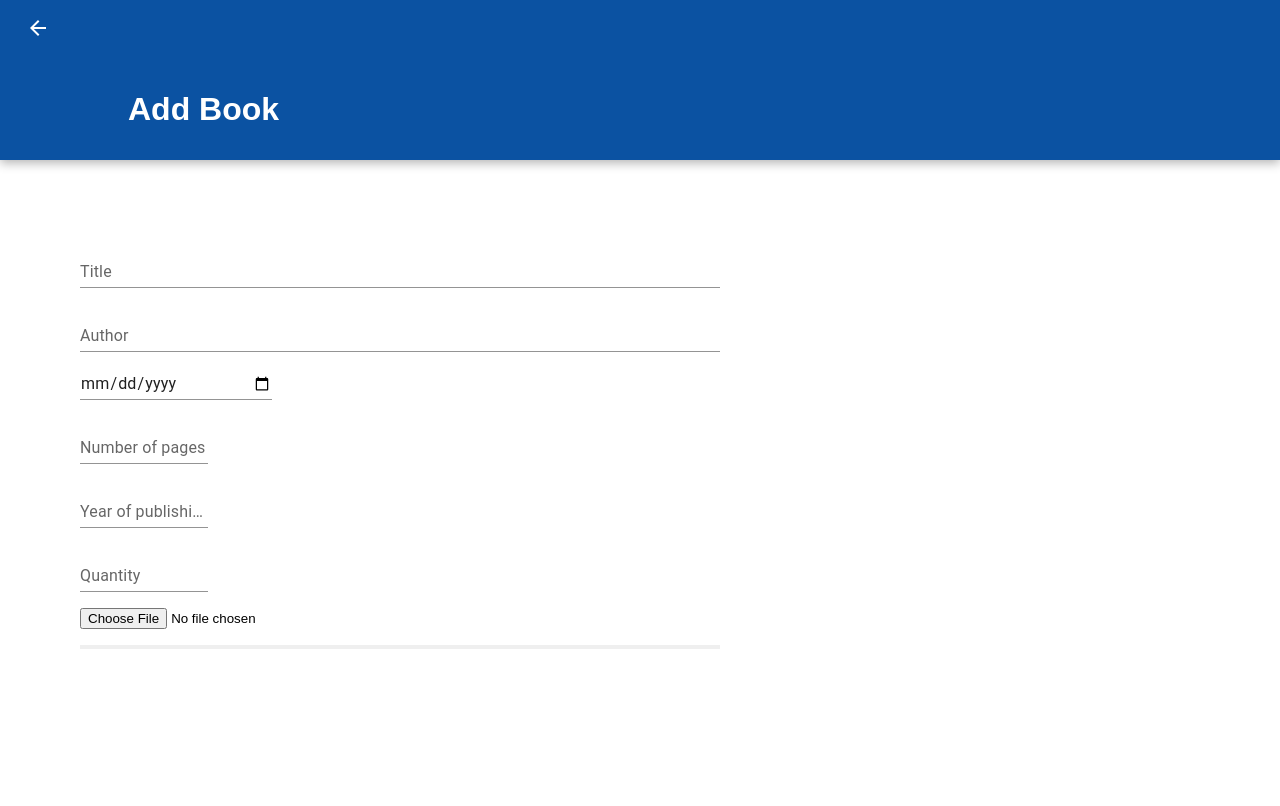
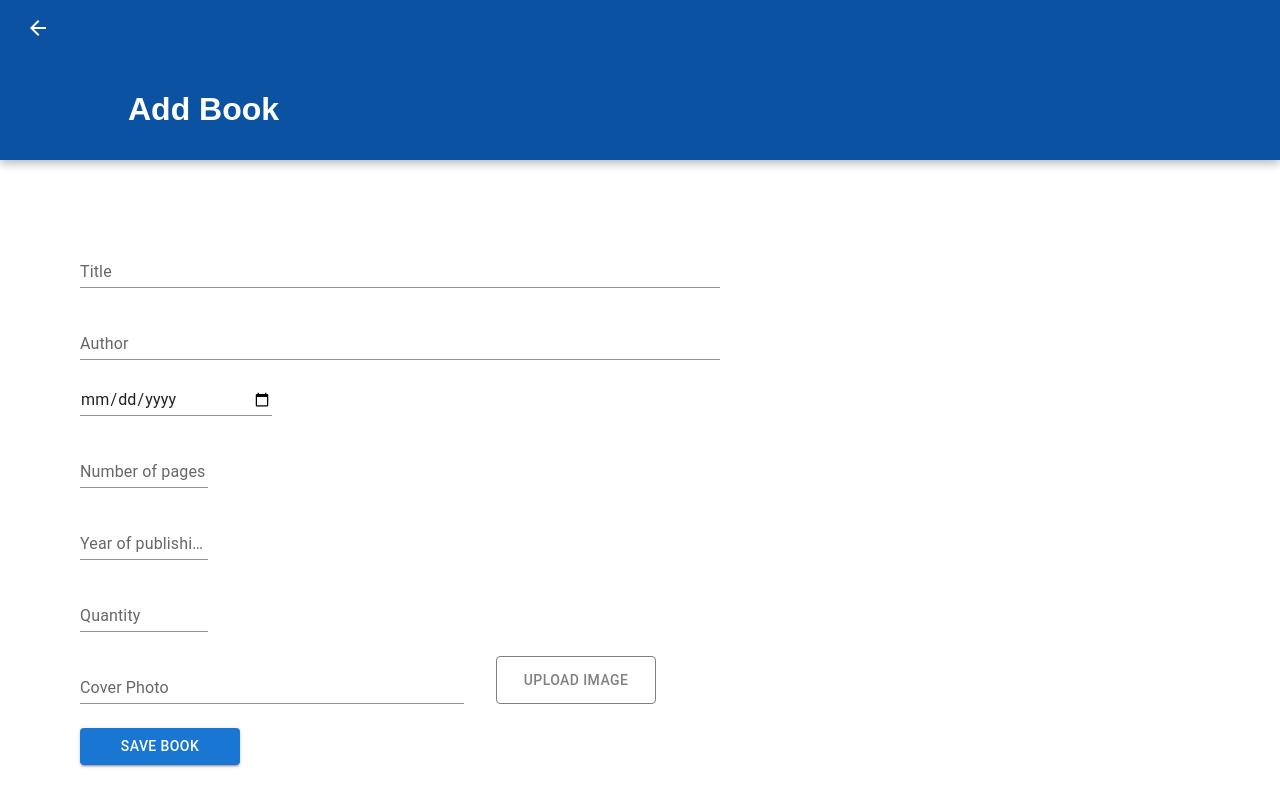
Before and after one commit to fdjokic/book-app-crud, a React (Create React App) app: page /add-book in a window 1280 px wide. Shown: the top 806 px of the page. Built offline with nearby package versions, Linux system fonts and the light colour scheme; no server answers.

Commit message:
feat: form POST

```diff
--- a/src/App.tsx
+++ b/src/App.tsx
@@ -4,7 +4,7 @@ import { TableComponent } from "./components/Table/TableComponent";
 import { Loading } from "./components/Loading/Loading";
 import { Route, Routes } from "react-router";
 import { BrowserRouter as Router } from "react-router-dom";
-import { AddBook } from "./pages/AddBook";
+import { HandleBook } from "./pages/HandleBook";
 import { ToastContainer } from "react-toastify";
 import "react-toastify/dist/ReactToastify.css";
 import { Error } from "./pages/Error";
@@ -16,7 +16,7 @@ function App() {
       <Router>
         <Routes>
           <Route path="/" element={<TableComponent />} />
-          <Route path="/add-book" element={<AddBook />} />
+          <Route path="/add-book" element={<HandleBook />} />
           <Route path="*" element={<Error />} />
         </Routes>
       </Router>
--- /dev/null
+++ b/src/components/Buttons/Btn.tsx
@@ -0,0 +1,49 @@
+import { Button } from "@mui/material";
+import React from "react";
+
+interface IButton {
+  variant: any;
+  onClick?: (e: React.FormEvent) => void;
+  width: string;
+  title: string;
+  children?: any;
+  component?: any;
+}
+
+export const Btn = ({
+  variant,
+  onClick,
+  width,
+  title,
+  children,
+  component,
+}: IButton) => {
+  const grayUpload: any = title === "Upload Image" && {
+    border: "1px solid gray",
+    color: "gray",
+    hover: {
+      "&.MuiButtonBase-root:hover": {
+        bgcolor: "transparent",
+      },
+    },
+  };
+
+  return (
+    <Button
+      variant={variant}
+      onClick={onClick}
+      sx={{
+        width: width,
+        border: grayUpload.border,
+        color: grayUpload.color,
+        "&.MuiButtonBase-root:hover": {
+          border: `1px solid ${grayUpload.color}`,
+        },
+      }}
+      component={component}
+    >
+      {title}
+      {children}
+    </Button>
+  );
+};
--- a/src/pages/AddBook.tsx
+++ b/src/components/Form/Form.tsx
@@ -1,13 +1,13 @@
 import React, { useState } from "react";
 import { useDispatch } from "react-redux";
-import { ISingleBookPOST } from "../types/books.interfaces";
-import { Header } from "../components/Header/Header";
-import Input from "../components/Input/Inputs";
-import { createBook } from "../features/bookSlice";
-import { getBase64, onlyLetters } from "../helpers";
-import { AppDispatch } from "../store";
+import { createBook } from "../../features/bookSlice";
+import { getBase64, onlyLetters } from "../../helpers";
+import { AppDispatch } from "../../store";
+import { ISingleBookPOST } from "../../types/books.interfaces";
+import { Btn } from "../Buttons/Btn";
+import Input from "../Input/Inputs";
 
-export const AddBook = () => {
+export const Form = () => {
   const dispatch = useDispatch<AppDispatch>();
   const [state, setState] = useState<ISingleBookPOST>({
     isbn: 23902390923,
@@ -40,11 +40,20 @@ export const AddBook = () => {
     e.preventDefault();
 
     dispatch(createBook(state));
+    setState({
+      isbn: 23902390923,
+      title: "",
+      nameOfAuthor: "",
+      dateOfBirthAuthor: "",
+      numberOfPages: null,
+      yearOfPublishing: null,
+      quantity: null,
+      coverPhoto: "",
+    });
   };
 
   return (
     <>
-      <Header title="Add Book" arrow />
       <div
         style={{
           display: "flex",
@@ -57,7 +66,7 @@ export const AddBook = () => {
             width: "50%",
             display: "flex",
             flexDirection: "column",
-            gap: "1rem",
+            gap: "1.5rem",
             padding: "5rem",
           }}
         >
@@ -107,8 +116,22 @@ export const AddBook = () => {
             onChange={handleChange}
             onKeyDown={onlyLetters}
           />
+
+          <div style={{ display: "flex", gap: "2rem" }}>
+            <Input
+              value={state.coverPhoto ? "Image Uploaded" : ""}
+              width="60%"
+              label="Cover Photo"
+            />
+            <Btn
+              variant="outlined"
+              width="10rem"
+              title="Upload Image"
+              component="label"
+            >
               <input
                 name="coverPhoto"
+                hidden
                 onChange={(e: any) => {
                   getBase64(e.target.files[0]).then((res) =>
                     setState((prev: ISingleBookPOST) => {
@@ -119,9 +142,16 @@ export const AddBook = () => {
                   );
                 }}
                 type="file"
-            accept="image/*"
+                accept="image/png, image/jpeg"
               />
-          <button onClick={handleSubmit}></button>
+            </Btn>
+          </div>
+          <Btn
+            variant="contained"
+            onClick={handleSubmit}
+            width="10rem"
+            title="Save Book"
+          />
         </form>
       </div>
     </>
--- a/src/components/Input/Inputs.tsx
+++ b/src/components/Input/Inputs.tsx
@@ -2,7 +2,7 @@ import React from "react";
 import { TextField } from "@mui/material";
 
 interface IInput {
-  name: string;
+  name?: string;
   label?: string;
   value?: any;
   placeholder?: string;
--- a/src/features/bookSlice.ts
+++ b/src/features/bookSlice.ts
@@ -109,7 +109,6 @@ const booksSlice = createSlice({
     [getSingleBook.fulfilled.type]: (state, { payload }) => {
       state.singleBook = payload;
       state.isLoading = false;
-      console.log(payload);
     },
     [getSingleBook.rejected.type]: (state) => {
       state.isLoading = false;
@@ -119,6 +118,7 @@ const booksSlice = createSlice({
     },
     [deleteBook.fulfilled.type]: (state) => {
       state.isLoading = false;
+      toast.success('Book deleted')
     },
     [deleteBook.rejected.type]: (state) => {
       state.isLoading = false;
--- /dev/null
+++ b/src/pages/HandleBook.tsx
@@ -0,0 +1,14 @@
+import React from "react";
+
+import { Header } from "../components/Header/Header";
+
+import { Form } from "../components/Form/Form";
+
+export const HandleBook = () => {
+  return (
+    <>
+      <Header title="Add Book" arrow />
+      <Form />
+    </>
+  );
+};
--- a/src/styles/customComponents.ts
+++ b/src/styles/customComponents.ts
@@ -81,7 +81,6 @@ export const CustomSelect = styled(Select)(()=>({
   width:'10rem',
   height:'2rem',
   color:'white',
-
 }))
 
 export const CustomTableHeaderCell = styled(TableCell)(()=>({
```
Lines whose indentation alone changed are shown as unchanged.
